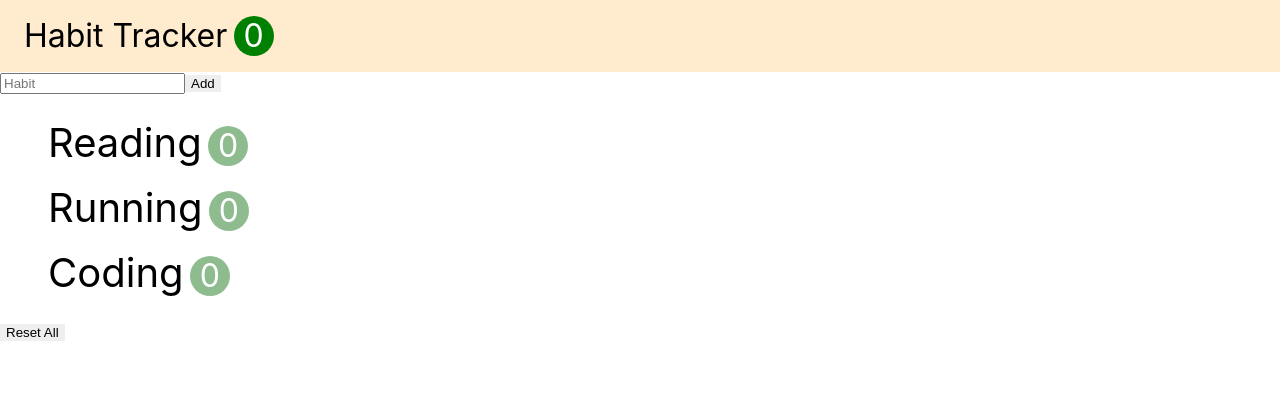
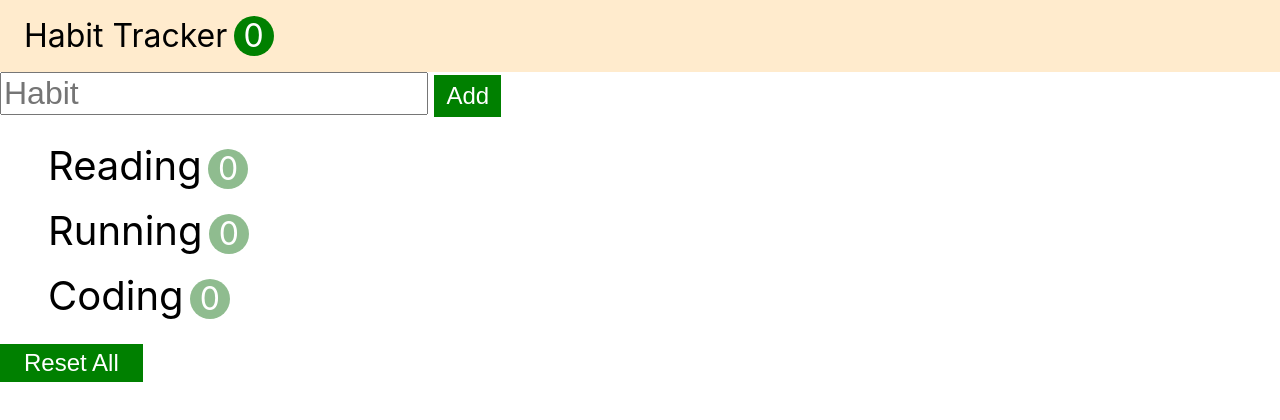
Before and after one commit to magictical/reactHabitTracker, a React (Create React App) app: page / in a window 1280 px wide. Shown: the top 420 px of the page. Built offline with nearby package versions, Linux system fonts and the light colour scheme; the HTML template or start-up script is replaced by a standard one.

Commit message:
add reset button and ckeck render function by console

```diff
--- a/src/App.css
+++ b/src/App.css
@@ -29,6 +29,19 @@ button {
     background-color: green;
     color: white;
     border-radius: 50%;
+}
+
+.add-input {
+    font-size: 2rem;
+    margin-right: 0.2em;
+}
+
+.add-button {
+    height: 100%;
+    font-size: 1.5rem;
+    padding: 0.3em 0.5em;
+    background-color: green;
+    color: white;
 }
 
 .habit {
@@ -69,3 +82,10 @@ button {
     font-size: 2rem;
     color: darkred;
 }
+
+.habits-reset {
+    font-size: 1.5rem;
+    padding: 0.2em 1em;
+    background-color: green;
+    color: white;
+}
--- a/src/app.jsx
+++ b/src/app.jsx
@@ -44,8 +44,15 @@ class App extends Component {
         this.setState({ habits });
     };
 
-    handleReset = () => {};
+    handleReset = () => {
+        const habits = this.state.habits.map((habit) => {
+            habit.count = 0;
+            return habit;
+        });
+        this.setState({ habits });
+    };
     render() {
+        console.log("app");
         return (
             <>
                 <Navbar
--- a/src/components/habit.jsx
+++ b/src/components/habit.jsx
@@ -11,6 +11,7 @@ class Habit extends Component {
         this.props.onDelete(this.props.habit);
     };
     render() {
+        console.log("habit", this.props.habit.name);
         const { name, count } = this.props.habit;
         return (
             <li className="habit">
--- a/src/components/habitAddForm.jsx
+++ b/src/components/habitAddForm.jsx
@@ -1,13 +1,14 @@
-import React, { Component } from "react";
+import React, { PureComponent } from "react";
 
-class HabitAddForm extends Component {
+class HabitAddForm extends PureComponent {
     // 리액트 요소에 접근하기 위해서 React.createRef생성 공식 API 읽어 볼것
     formRef = React.createRef();
     inputRef = React.createRef();
+
     addHabit = (event) => {
         event.preventDefault();
-        console.log(this.inputRef.current.value);
-        this.props.OnAdd(this.inputRef.current.value);
+        const name = this.inputRef.current.value;
+        name && this.props.onAdd(name);
         // this.inputRef.current.value = "";
         // 동일결과 정석인데 설정할게 더 많은 느낌 1줄vs3줄..
         this.formRef.current.reset();
--- a/src/components/habits.jsx
+++ b/src/components/habits.jsx
@@ -5,9 +5,13 @@ class Habits extends Component {
     handleAdd = (name) => {
         this.props.OnAdd(name);
     };
+    handleReset = () => {
+        this.props.OnReset();
+    };
     render() {
+        console.log("habits");
         return (
-            <>
+            <div>
                 <HabitAddForm OnAdd={this.handleAdd} />
                 <ul>
                     {this.props.habits.map((habit) => (
@@ -20,10 +24,10 @@ class Habits extends Component {
                         />
                     ))}
                 </ul>
-                <button className="habits-reset" onClick={this.props.onReset}>
+                <button className="habits-reset" onClick={this.handleReset}>
                     Reset All
                 </button>
-            </>
+            </div>
         );
     }
 }
--- a/src/components/navbar.jsx
+++ b/src/components/navbar.jsx
@@ -2,6 +2,7 @@ import React, { Component } from "react";
 
 class Navbar extends Component {
     render() {
+        console.log("navbar");
         return (
             <div className="navbar">
                 <i className="navbar-logo fas fa-leaf"></i>
```
Also changed, not shown: src/components/reset.jsx (deleted, +0 -15 lines).
